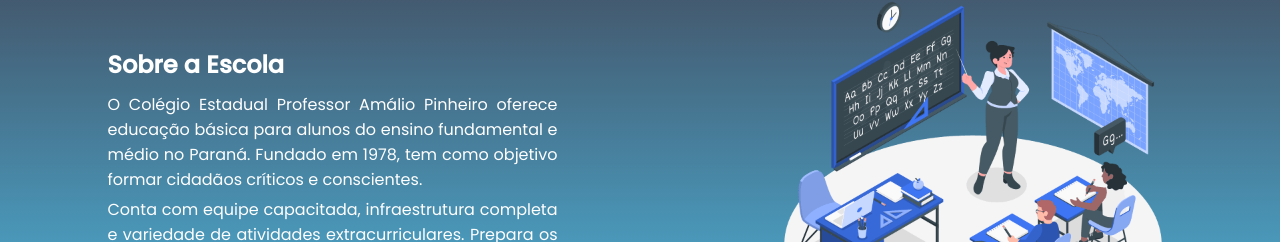
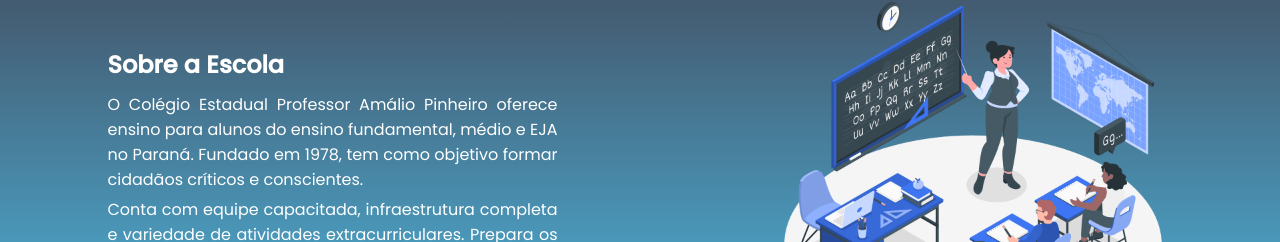
Before and after one commit to k4ik/Amalio, a Vue app: page / in a window 1280 px wide. Shown: the part 149-391 px from the top of the page. Built offline with nearby package versions, Linux system fonts and the light colour scheme.

Commit message:
feat: update "about school" text

```diff
--- a/src/components/Home.vue
+++ b/src/components/Home.vue
@@ -3,7 +3,7 @@
         <section class="home-section">
             <article>
                 <h2>Sobre a Escola</h2>
-                <p>O Colégio Estadual Professor Amálio Pinheiro oferece educação básica para alunos do ensino fundamental e médio no Paraná. Fundado em 1978, tem como objetivo formar cidadãos críticos e conscientes.</p>
+                <p>O Colégio Estadual Professor Amálio Pinheiro oferece ensino para alunos do ensino fundamental, médio e EJA no Paraná. Fundado em 1978, tem como objetivo formar cidadãos críticos e conscientes.</p>
                 <p>Conta com equipe capacitada, infraestrutura completa e variedade de atividades extracurriculares. Prepara os alunos para os desafios do futuro em ambiente acolhedor e dedicado ao aprendizado.</p>
             </article>
             <aside>
```
